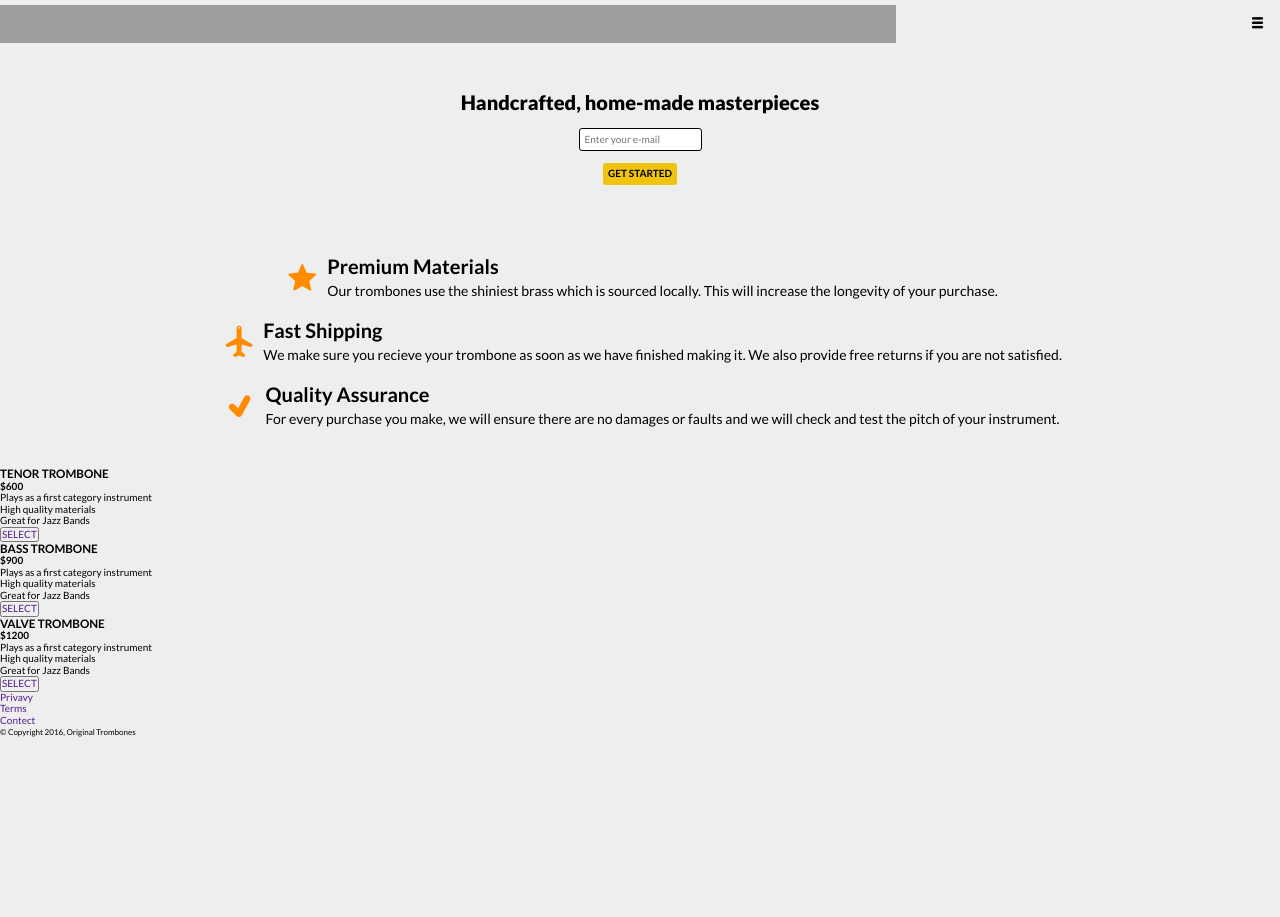
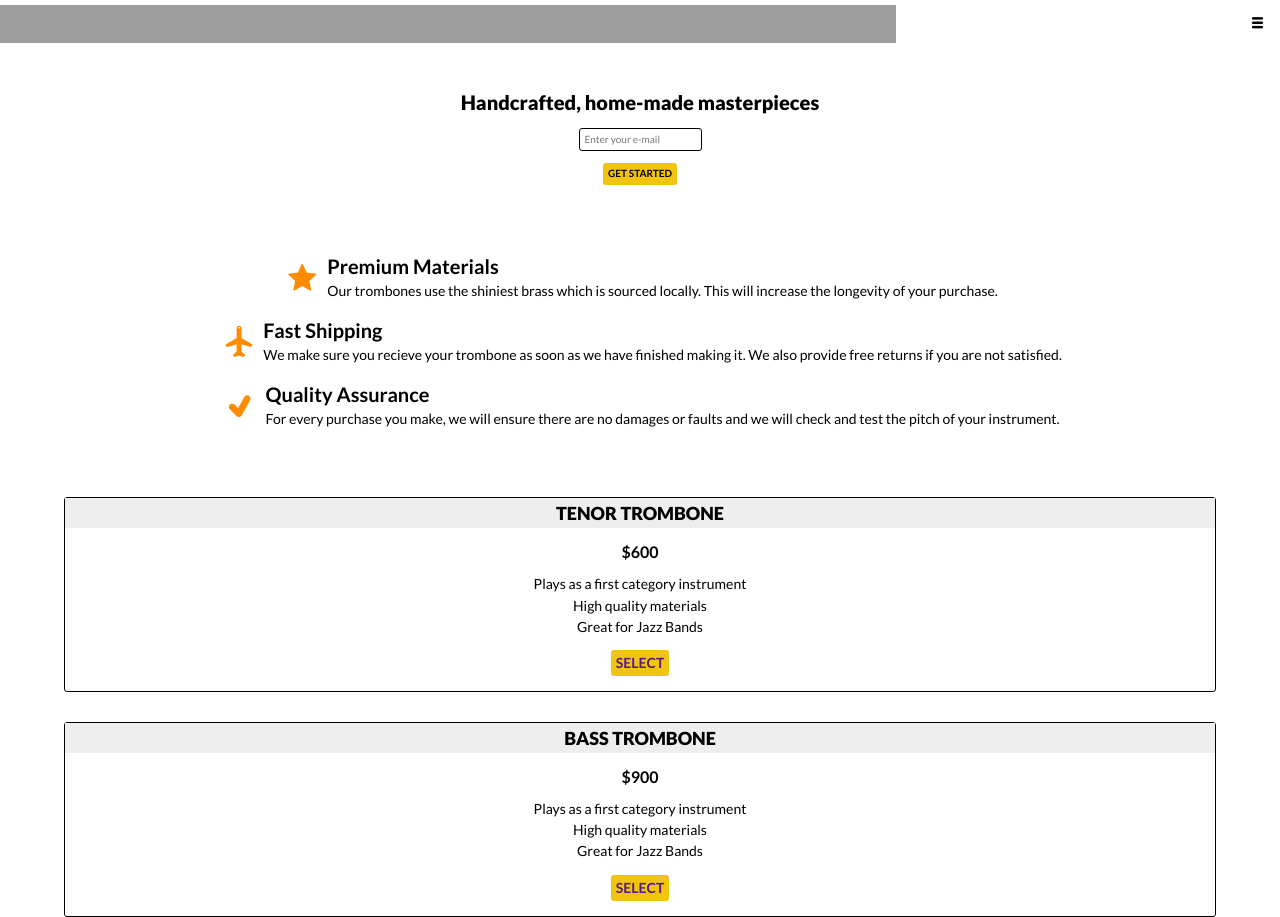
Before and after one commit to darubiomunoz/portfolio-05-productlandingpage, a website: page index.html in a window 1280 px wide. Shown: the top 917 px of the page. Before the commit the page ends 800 px from the top, so only its background shows below. Drawn offline with nearby package versions, Linux system fonts and the light colour scheme; grey boxes are pictures that could not be loaded; files whose address does not match are found by name.

Commit message:
Pricing box and footer sections styles DONE

```diff
--- a/index.html
+++ b/index.html
@@ -65,46 +65,47 @@
             <figure id="howitworks">
                 <!-- <video src=""></video> -->
             </figure>
-            <section id="pricing">
-                <div>
-                    <h3>TENOR TROMBONE</h3>
-                    <h4>$600</h4>
-                    <p>Plays as a first category instrument</p>
-                    <p>High quality materials</p>
-                    <p>Great for Jazz Bands</p>
-                    <button><a href="">SELECT</a></button>
+            <section id="pricing" class="pricing">
+                <div class="pricing__box">
+                    <h3 class="title--pricing">TENOR TROMBONE</h3>
+                    <h4 class="pricing__price">$600</h4>
+                    <p class="pricing__info">Plays as a first category instrument</p>
+                    <p class="pricing__info">High quality materials</p>
+                    <p class="pricing__info">Great for Jazz Bands</p>
+                    <button class="button--pricing"><a href="">SELECT</a></button>
                 </div>
-                <div>
-                    <h3>BASS TROMBONE</h3>
-                    <h4>$900</h4>
-                    <p>Plays as a first category instrument</p>
-                    <p>High quality materials</p>
-                    <p>Great for Jazz Bands</p>
-                    <button><a href="">SELECT</a></button>
+                <div class="pricing__box">
+                    <h3 class="title--pricing">BASS TROMBONE</h3>
+                    <h4 class="pricing__price">$900</h4>
+                    <p class="pricing__info">Plays as a first category instrument</p>
+                    <p class="pricing__info">High quality materials</p>
+                    <p class="pricing__info">Great for Jazz Bands</p>
+                    <button class="button--pricing"><a href="">SELECT</a></button>
                 </div>
-                <div>
-                    <h3>VALVE TROMBONE</h3>
-                    <h4>$1200</h4>
-                    <p>Plays as a first category instrument</p>
-                    <p>High quality materials</p>
-                    <p>Great for Jazz Bands</p>
-                    <button><a href="">SELECT</a></button>
+                <div class="pricing__box">
+                    <h3 class="title--pricing">VALVE TROMBONE</h3>
+                    <h4 class="pricing__price">$1200</h4>
+                    <p class="pricing__info">Plays as a first category instrument</p>
+                    <p class="pricing__info">High quality materials</p>
+                    <p class="pricing__info">Great for Jazz Bands</p>
+                    <button class="button--pricing"><a href="">SELECT</a></button>
                 </div>
             </section>
         </main>
-        <footer>
+        <footer id="footer" class="footer">
             <ul>
-                <li>
-                    <a href="">Privavy</a>
+                <li class="footer__link">
+                    <a  href="#">Privacy</a>
                 </li>
-                <li>
-                    <a href="">Terms</a>
+                <li  class="footer__link">
+                    <a href="#">Terms</a>
                 </li>
-                <li>
-                    <a href="">Contect</a>
+                <li class="footer__link">
+                    <a href="#">Contact</a>
                 </li>
             </ul>
-            <small>&copy; Copyright 2016, Original Trombones</small>
+            <small class="footer__copyright">&copy; Copyright 2016, Original Trombones</small>
+            <p class="footer__credits">made by <a href="https://github.com/darubiomunoz">Diego Rubio</a></p>
         </footer>
     </body>
 </html>
--- a/src/css/components/_buttons.scss
+++ b/src/css/components/_buttons.scss
@@ -5,3 +5,9 @@
     background-color: $color2;
     font-weight: $font-weight-bold
 }
+
+.button--pricing {
+    @extend .button--contact;
+
+    margin-top: 1rem;
+}
--- /dev/null
+++ b/src/css/components/_footers.scss
@@ -0,0 +1,29 @@
+.footer {
+    display: flex;
+    flex-direction: column;
+    align-items: flex-end;
+    padding: $padding-medium 0;
+    padding-right: $padding-medium;
+    background-color: $color1;
+    font-size: 1.4rem;
+
+    > ul {
+        margin-bottom: $padding-small;
+        display: flex;
+        justify-content: flex-end;
+    }
+
+    &__link {
+        list-style: none;
+        margin-left: $padding-medium;
+    }
+
+    &__copyright {
+        margin-bottom: $padding-small;
+    }
+
+    a {
+        color: $color-dark;
+        font-weight: $font-weight-bold;
+    }
+}
--- a/src/css/components/_navmenus.scss
+++ b/src/css/components/_navmenus.scss
@@ -33,6 +33,8 @@
     &:focus,
     &:hover,
     &:active {
+        color: $color3;
+
         ul {
             display: block;
             right: 1rem;
--- /dev/null
+++ b/src/css/components/_pricings.scss
@@ -0,0 +1,25 @@
+.pricing {
+    width: 90%;
+    margin: 0 auto;
+    font-size: 1.4rem;
+
+    &__box {
+        margin: $padding-x-big 0;
+        padding-bottom: $padding-medium;
+        display: flex;
+        flex-direction: column;
+        align-items: center;
+        border: $border-style;
+        border-radius: $border-radius;
+    }
+
+    &__price {
+        margin: $padding-medium 0;
+        font-size: 1.6rem;
+        font-weight: $font-weight-bold
+    }
+
+    &__info {
+        margin-bottom: $padding-small;
+    }
+}
--- a/src/css/components/_titles.scss
+++ b/src/css/components/_titles.scss
@@ -7,3 +7,12 @@
     font-weight: $font-weight-bold;
     margin-bottom: .5rem;
 }
+
+.title--pricing {
+    width: 100%;
+    text-align: center;
+    line-height: 3rem;
+    background-color: $color1;
+    font-size: 1.8rem;
+    font-weight: $font-weight-x-bold
+}
--- a/src/css/index.scss
+++ b/src/css/index.scss
@@ -8,3 +8,5 @@
 @import "./components/titles.scss";
 @import "./components/buttons.scss";
 @import "./components/features.scss";
+@import "./components/pricings.scss";
+@import "./components/footers.scss";
--- a/src/css/lib/_globals.scss
+++ b/src/css/lib/_globals.scss
@@ -15,7 +15,7 @@ html {
 }
 
 .body {
-    background-color: $color1;
+    background-color: $color-clair;
 }
 
 .header {
@@ -28,5 +28,5 @@ html {
     justify-content: space-between;
     align-items: center;
     font-size: 1.5rem;
-    background-color: $color1;
+    background-color: $color-clair;
 }
--- a/src/css/lib/_variables.scss
+++ b/src/css/lib/_variables.scss
@@ -14,4 +14,5 @@ $border-style: .1rem solid $color-dark;
 $border-radius: .3rem;
 
 $padding-small: .5rem;
+$padding-medium: 1.5rem;
 $padding-x-big: 3rem;
```
Also changed, not shown: src/css/index.css, 1 other file.
